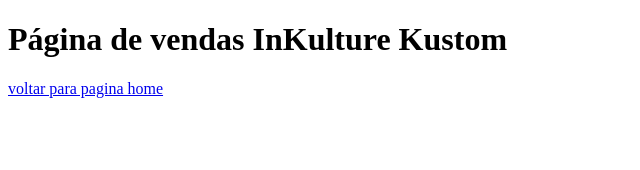
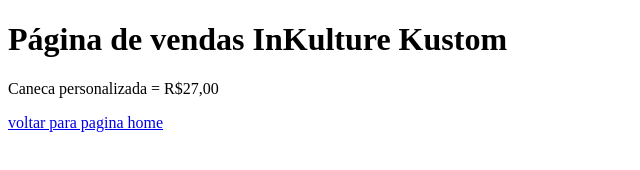
Before and after one commit to AmandaHagen/aula-projeto-ink, a plain HTML site: page vendas.html in a window 1280 px wide. Shown: the whole page, without its empty margins (0-640 px from the left). Drawn offline with Linux system fonts and the light colour scheme.

Commit message:
Acrescentado valor das vendas

```diff
--- a/vendas.html
+++ b/vendas.html
@@ -8,6 +8,7 @@
 </head>
 <body>
     <h1>Página de vendas InKulture Kustom</h1>
+    <p>Caneca personalizada = R$27,00</p>
     <a href="index.html">voltar para pagina home</a>
 </body>
 </html>
```
